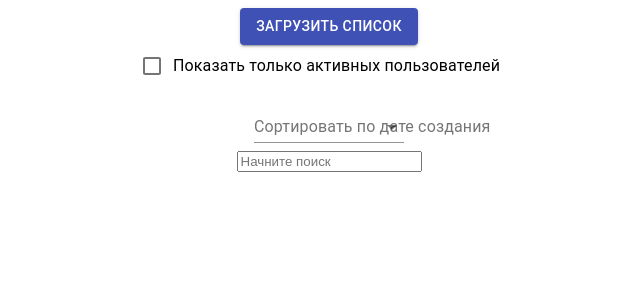
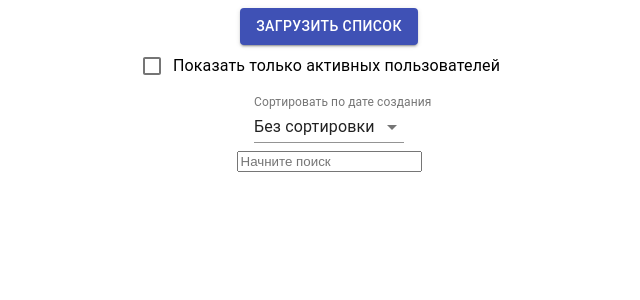
Before and after one commit to AndreiLeonov/react-user-list, a React (Create React App) app: page / in a window 1280 px wide. Shown: the top 300 px of the page, without its empty margins (311-951 px from the left). Built offline with nearby package versions, Linux system fonts and the light colour scheme.

Commit message:
refactoring

```diff
--- a/src/components/Users.jsx
+++ b/src/components/Users.jsx
@@ -46,7 +46,7 @@ export const Users = React.memo(() => {
   //'' - по умолчанию (как с сервера)
   //asc - по возрастанию
   //desc - по убыванию
-  const [sortType, setSortType] = React.useState('');
+  const [sortType, setSortType] = React.useState('withoutSorting');
   const [open, setOpen] = React.useState(false);
 
   const handleChange = (event) => {
@@ -81,16 +81,16 @@ export const Users = React.memo(() => {
   //   })
   // }
 
-  //   if (search.length > 0) {
-  //     usersDataCopy = usersDataCopy.filter((i) => {
-  //       return i.last_name.toLowerCase().match(search.toLowerCase()) || i.first_name.toLowerCase().match(search.toLowerCase())
-  //   })
-  // }
+    if (search.length > 0) {
+      usersDataCopy = usersDataCopy.filter((i) => {
+        return i.last_name.toLowerCase().match(search.toLowerCase()) || i.first_name.toLowerCase().match(search.toLowerCase())
+    })
+  }
 
 
-  usersDataCopy = usersDataCopy.filter((i) => {
-    return i.last_name.toLowerCase().match(search.toLowerCase()) || i.first_name.toLowerCase().match(search.toLowerCase())
-  })
+  // usersDataCopy = usersDataCopy.filter((i) => {
+  //   return i.last_name.toLowerCase().match(search.toLowerCase()) || i.first_name.toLowerCase().match(search.toLowerCase())
+  // })
 
 
 
@@ -98,6 +98,13 @@ export const Users = React.memo(() => {
   //   return i.last_name.toLowerCase().match(search.toLowerCase()) || i.first_name.toLowerCase().match(search.toLowerCase())
   // }) : <div>NOTHING</div>
 
+  const resetHandler = () => {
+    setSearch('');
+  }
+
+  // if (nameFocused && e.keyCode == 27) {
+  //   setSearch('');
+  // }
 
   return (
     <div className={styles.commonStyle}>
@@ -137,8 +144,9 @@ export const Users = React.memo(() => {
               onOpen={handleOpen}
               value={sortType}
               onChange={handleChange}
+              defaultValue={'1'}
             >
-              <MenuItem value={''}>Без сортировки</MenuItem>
+              <MenuItem value={'withoutSorting'}>Без сортировки</MenuItem>
               <MenuItem value={'asc'}>По возрастанию</MenuItem>
               <MenuItem value={'desc'}>По убыванию</MenuItem>
             </Select>
@@ -151,8 +159,8 @@ export const Users = React.memo(() => {
             onFocus={e => setNameFocused(true)}
             onBlur={e => setNameFocused(false)}
           />
-          {(nameFocused && usersDataCopy.length === 0) ? <p>Ничего не найдено</p> : <></> }
-          {/* {isError ? <p>ошибки есть</p> : <></>} */}
+          {!!search.length && <Button variant="contained" color="secondary" onClick={resetHandler}>Сбросить</Button>}
+          {(nameFocused && search.length && usersDataCopy.length === 0) ? <p>Ничего не найдено</p> : <></> }
           <User usersData={usersDataCopy} />
         </div>
 
```
Also changed, not shown: src/components/Error.jsx (deleted, +0 -7 lines).
